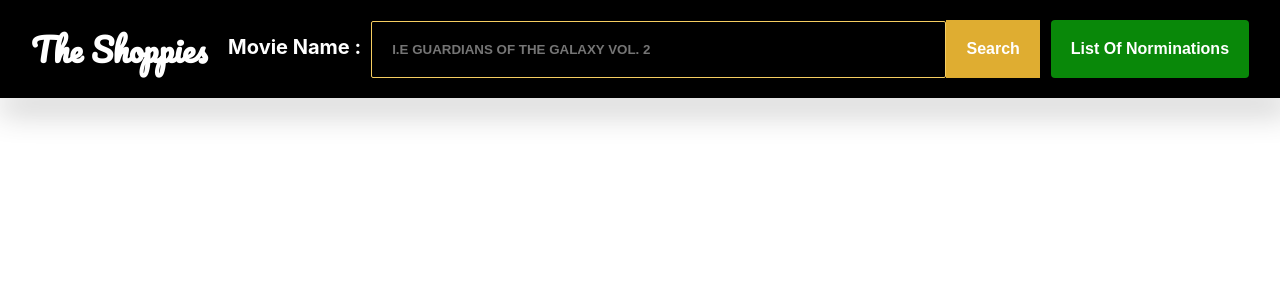
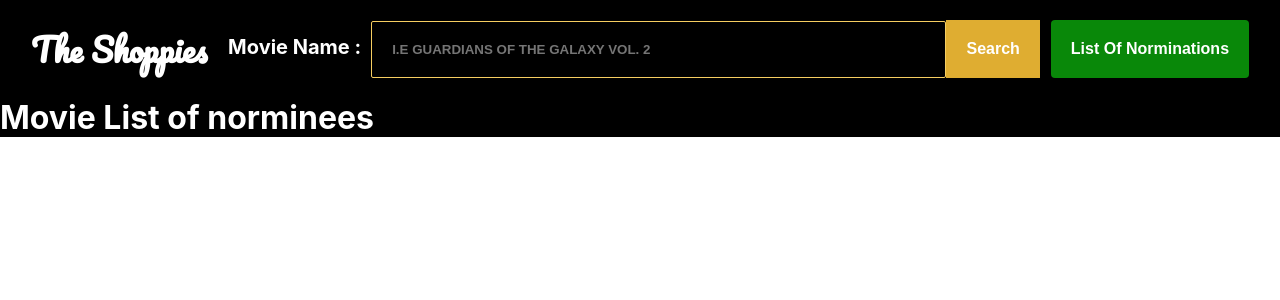
Before and after one commit to Tk-brainCodes/OMDB-Movies, a React (Create React App) app: page /list in a window 1280 px wide. Shown: the top 300 px of the page. Built offline with nearby package versions, Linux system fonts and the light colour scheme.

Commit message:
added routing in different pages

```diff
--- a/package.json
+++ b/package.json
@@ -9,6 +9,7 @@
     "axios": "^0.21.1",
     "react": "^17.0.1",
     "react-dom": "^17.0.1",
+    "react-router-dom": "^5.2.0",
     "react-scripts": "4.0.1",
     "web-vitals": "^0.2.4"
   },
--- a/src/App.js
+++ b/src/App.js
@@ -1,11 +1,12 @@
 
 import './App.css';
 import Movies from './Component/Movies/Movies';
+import MovieList from './Component/Movies/LIst/MovieList';
 
 function App() {
   return (
     <div className="App">
-      <Movies/>
+      <Movies />
     </div>
   );
 }
--- /dev/null
+++ b/src/Component/Card/Card.js
@@ -0,0 +1,26 @@
+import React from 'react';
+
+const Card = ({ movies }) => {
+    return (
+
+        <div className="cardlist__movies">
+            {movies.filter(movie => movie.Poster).map((movie, index) => (
+                <div className="card" key={index}>
+                    <img
+                        className="movie__image"
+                        src={movie.Poster}
+                        alt="postal"
+                    />
+                    <div className="flex__card">
+                        <p className="heading">{movie.Title}</p>
+                        <p className="paragraph">{movie.Year}</p>
+                        <br />
+                        <button className="norminee">Norminate</button>
+                    </div>
+                </div>
+            ))}
+        </div>
+    )
+}
+
+export default Card;
--- /dev/null
+++ b/src/Component/Header/Header.css
@@ -0,0 +1,92 @@
+@import url('https://fonts.googleapis.com/css2?family=Nanum+Gothic:wght@800&display=swap');
+@import url('https://fonts.googleapis.com/css2?family=Pacifico&display=swap');
+.input  {
+    padding: 20px;
+    width: 300px;
+}
+
+.heading {
+    font-size: 17px;
+    font-weight: bolder;
+    padding: 5px;
+    font-family: 'Nanum Gothic', sans-serif;
+}
+
+.paragraph {
+    padding: 5px;
+    color: #3da4ab ;
+}
+
+.title {
+    font-family: 'Pacifico', cursive;
+    color: white;
+}
+
+.header {
+    display: flex;
+    align-items: center;
+    justify-content: space-evenly;
+    padding: 20px;
+}
+
+.name {
+    font-size: 20px;
+    padding: 10px;
+}
+
+.search {
+    color: white;
+    font-weight: bolder;
+}
+
+.search input[type="text"]{
+    border: 1px solid #f6cd61;
+    background-color: black;
+    color: white;
+    text-transform: uppercase;
+    font-weight: bolder;
+	border-radius: 2px;
+	width: 40em;
+	padding: 20px;
+}
+
+.search input[type="text"]:focus
+{
+	outline: 0;
+}
+
+button {
+    background-color: #dfad31;
+    border: none;
+    color:white;
+    font-weight: bolder;
+    font-size: 16px;
+	padding: 20px;
+    cursor:pointer;
+}
+
+
+.norminee {
+    border-radius: 4px;
+    background: rgb(9, 136, 9);
+}
+
+/* ===========================
+   ====== Medua Query for Search Box ======
+   =========================== */
+
+@media only screen and (min-width : 150px) and (max-width : 780px)
+{
+	.search
+	{
+		width: 40em;
+		margin: 0 auto;
+	}
+
+}
+
+
+.link {
+    text-decoration: none;
+    list-style-type: none;
+}
--- /dev/null
+++ b/src/Component/Header/Header.js
@@ -0,0 +1,59 @@
+import React from 'react';
+import './Header.css';
+import {
+    BrowserRouter as Router,
+    Switch,
+    Route,
+    Link,
+} from "react-router-dom";
+import MovieLIst from '../Movies/LIst/MovieList';
+import Card from '../Card/Card';
+
+
+const Header = ({ searchMovie, query, setQuery, movies }) => {
+    return (
+        <Router>
+            <div className="header">
+                <Link to="/" className="link">
+                    <h1 className="title">The Shoppies</h1>
+                </Link>
+
+                {/*Search form*/}
+
+                <div className="search">
+                    <form className="search-form" onSubmit={searchMovie}>
+                        <label
+                            htmlFor="query"
+                            className="name"
+                        >
+                            Movie Name :
+              </label>
+                        <input
+                            type="text"
+                            name="query"
+                            placeholder="i.e Guardians of the Galaxy Vol. 2"
+                            value={query}
+                            onChange={(e) => setQuery(e.target.value)}
+                        />
+                        <button type="submit">Search</button>
+                    </form>
+                </div>
+                <Link to="/list">
+                    <button className="norminee">List Of Norminations</button>
+                </Link>
+            </div>
+            <div className="list-movie">
+                <Switch>
+                    <Route path="/list">
+                        <MovieLIst />
+                    </Route>
+                    <Route path="/">
+                        <Card movies={movies} />
+                    </Route>
+                </Switch>
+            </div>
+        </Router>
+    )
+}
+
+export default Header;
--- /dev/null
+++ b/src/Component/Movies/LIst/MovieList.js
@@ -0,0 +1,11 @@
+import React from 'react'
+
+const MovieList = () => {
+    return (
+        <div className="Movie__list" style={{color: "white"}}>
+            <h1>Movie List of norminees</h1>
+        </div>
+    )
+}
+
+export default MovieList;
--- a/src/Component/Movies/Movies.js
+++ b/src/Component/Movies/Movies.js
@@ -1,4 +1,5 @@
 import React, { useState } from 'react';
+import Header from '../Header/Header';
 import axios from 'axios';
 import './Movies.css'
 
@@ -29,53 +30,13 @@ const Movies = () => {
 
     return (
         <div className="shoppies">
-            <div className="header">
-                <h1 className="title">The Shoppies</h1>
-
-                {/*Search form*/}
-
-                <div className="search">
-                    <form className="search-form" onSubmit={searchMovie}>
-                        <label
-                            htmlFor="query"
-                            className="name"
-                        >
-                            Movie Name :
-                      </label>
-                        <input
-                            type="text"
-                            name="query"
-                            placeholder="i.e Guardians of the Galaxy Vol. 2"
-                            value={query}
-                            onChange={(e) => setQuery(e.target.value)}
-                        />
-                        <button type="submit">Search</button>
-                    </form>
-
-                </div>
-                <button className="norminee">List Of Norminations</button>
-            </div>
-
-
+            <Header
+                searchMovie={searchMovie}
+                query={query}
+                setQuery={setQuery}
+                movies={movies}
+            />
             {/*Display movies*/}
-
-            <div className="cardlist__movies">
-                {movies.filter(movie => movie.Poster).map((movie, index) => (
-                    <div className="card" key={index}>
-                        <img
-                            className="movie__image"
-                            src={movie.Poster}
-                            alt="postal"
-                        />
-                        <div className="flex__card">
-                            <p className="heading">{movie.Title}</p>
-                            <p className="paragraph">{movie.Year}</p>
-                            <br />
-                            <button className="norminee">Norminate</button>
-                        </div>
-                    </div>
-                ))}
-            </div>
         </div>
     )
 }
```
Also changed, not shown: 2 other files (tests, documents, lock files or other folders).
